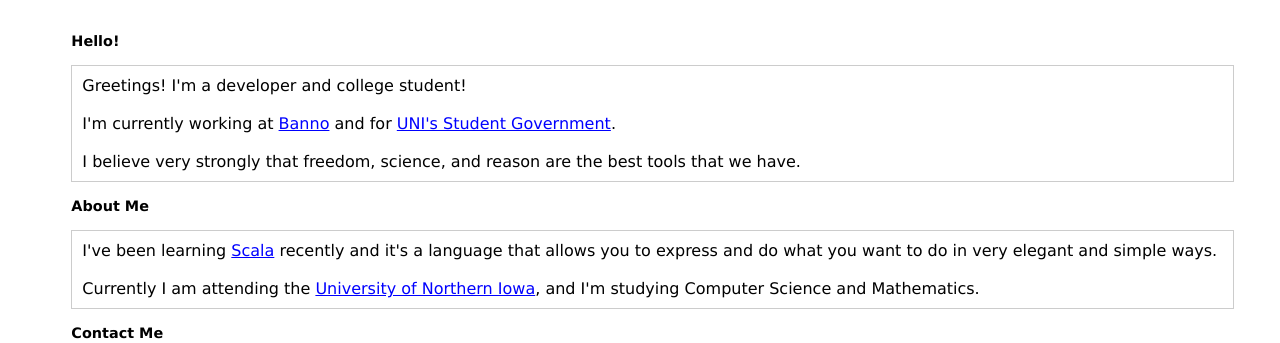
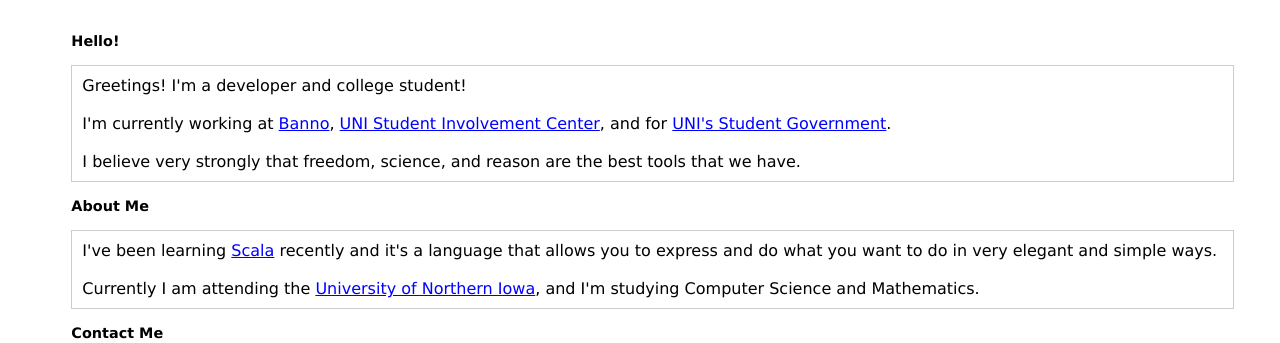
Before and after one commit to adamdecaf/adamdecaf.github.io, a PHP site: page / in a window 1280 px wide. Shown: the part 89-432 px from the top of the page. Run offline with PHP 8.4, Linux system fonts and the light colour scheme.

Commit message:
Adding UNI SIC to the index.

```diff
--- a/index.php
+++ b/index.php
@@ -35,7 +35,7 @@ require "includes/html/header.php";
     <p>
      Greetings! I'm a developer and college student!
      <br /><br />
-     I'm currently working at <a href="http://banno.com">Banno</a> and for <a href="http://www.uni.edu/nisg" title="UNI Northern Iowa Student Government Webmaster">UNI's Student Government</a>. <br /><br /> I believe very strongly that freedom, science, and reason are the best tools that we have.
+     I'm currently working at <a href="http://banno.com">Banno</a>, <a href="http://uni.edu/involvement">UNI Student Involvement Center</a>, and for <a href="http://www.uni.edu/nisg" title="UNI Northern Iowa Student Government Webmaster">UNI's Student Government</a>. <br /><br /> I believe very strongly that freedom, science, and reason are the best tools that we have.
     </p>
   </article>
 
```
